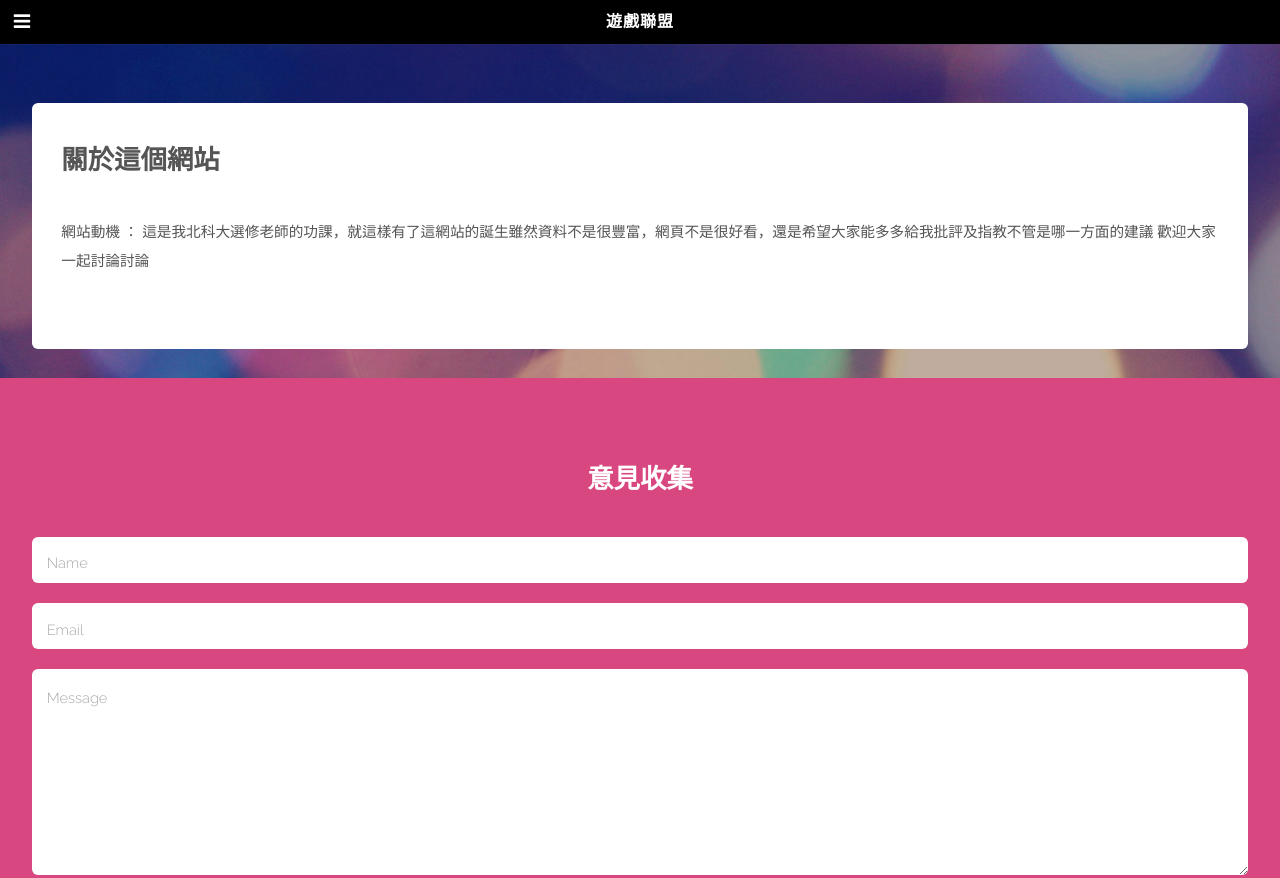
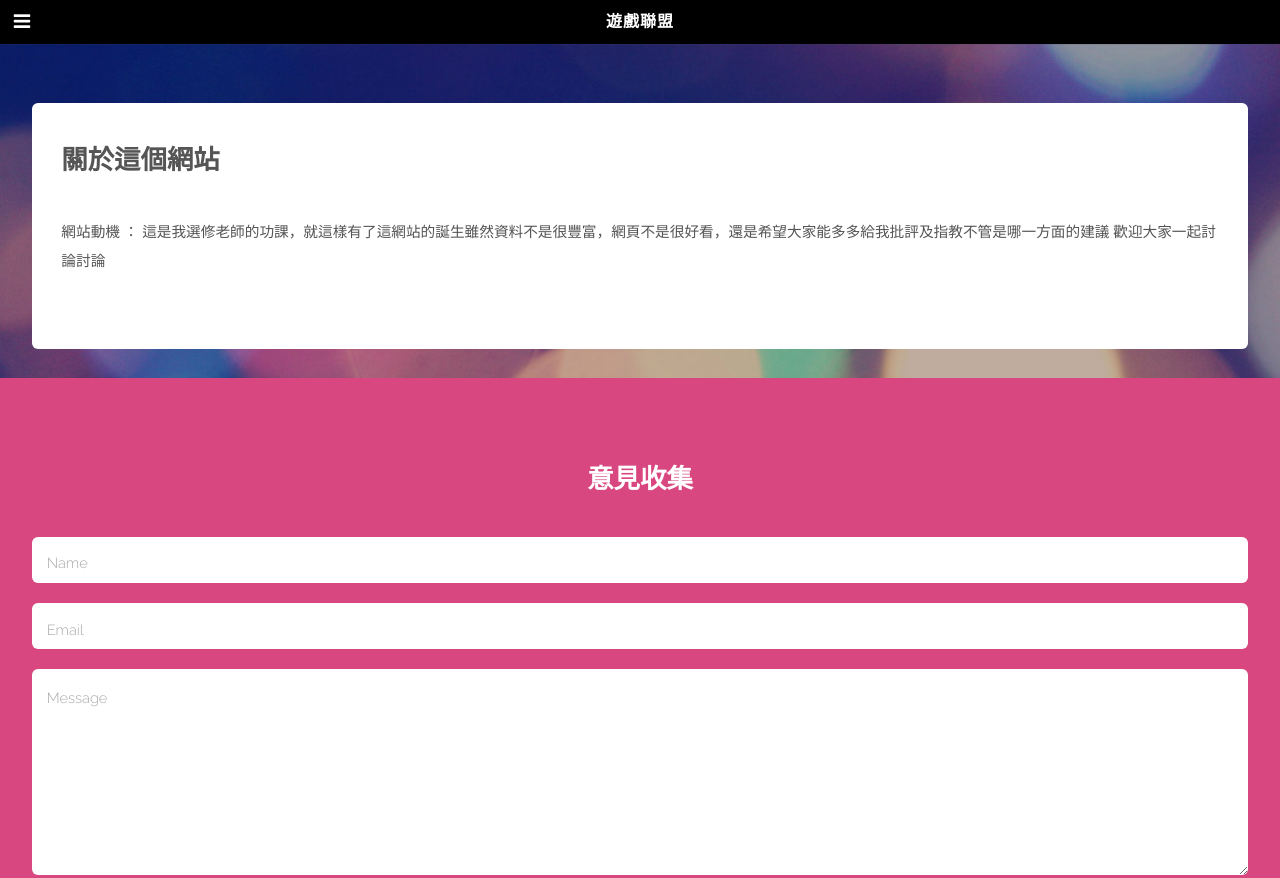
Before and after one commit to bennettweng/bennettweng.github.io, a plain HTML site: page no-sidebar.html in a window 1280 px wide. Shown: the top 878 px of the page. Drawn offline with Linux system fonts and the light colour scheme.

Commit message:
Update no-sidebar.html

```diff
--- a/no-sidebar.html
+++ b/no-sidebar.html
@@ -51,7 +51,7 @@
 								<h2>關於這個網站</h2>
 
 							</header>
-							<p>網站動機 ： 這是我北科大選修老師的功課，就這樣有了這網站的誕生雖然資料不是很豐富，網頁不是很好看，還是希望大家能多多給我批評及指教不管是哪一方面的建議 歡迎大家一起討論討論</p>
+							<p>網站動機 ： 這是我選修老師的功課，就這樣有了這網站的誕生雖然資料不是很豐富，網頁不是很好看，還是希望大家能多多給我批評及指教不管是哪一方面的建議 歡迎大家一起討論討論</p>
 						</section>
 					</div>
 				<!-- /Page -->
```
